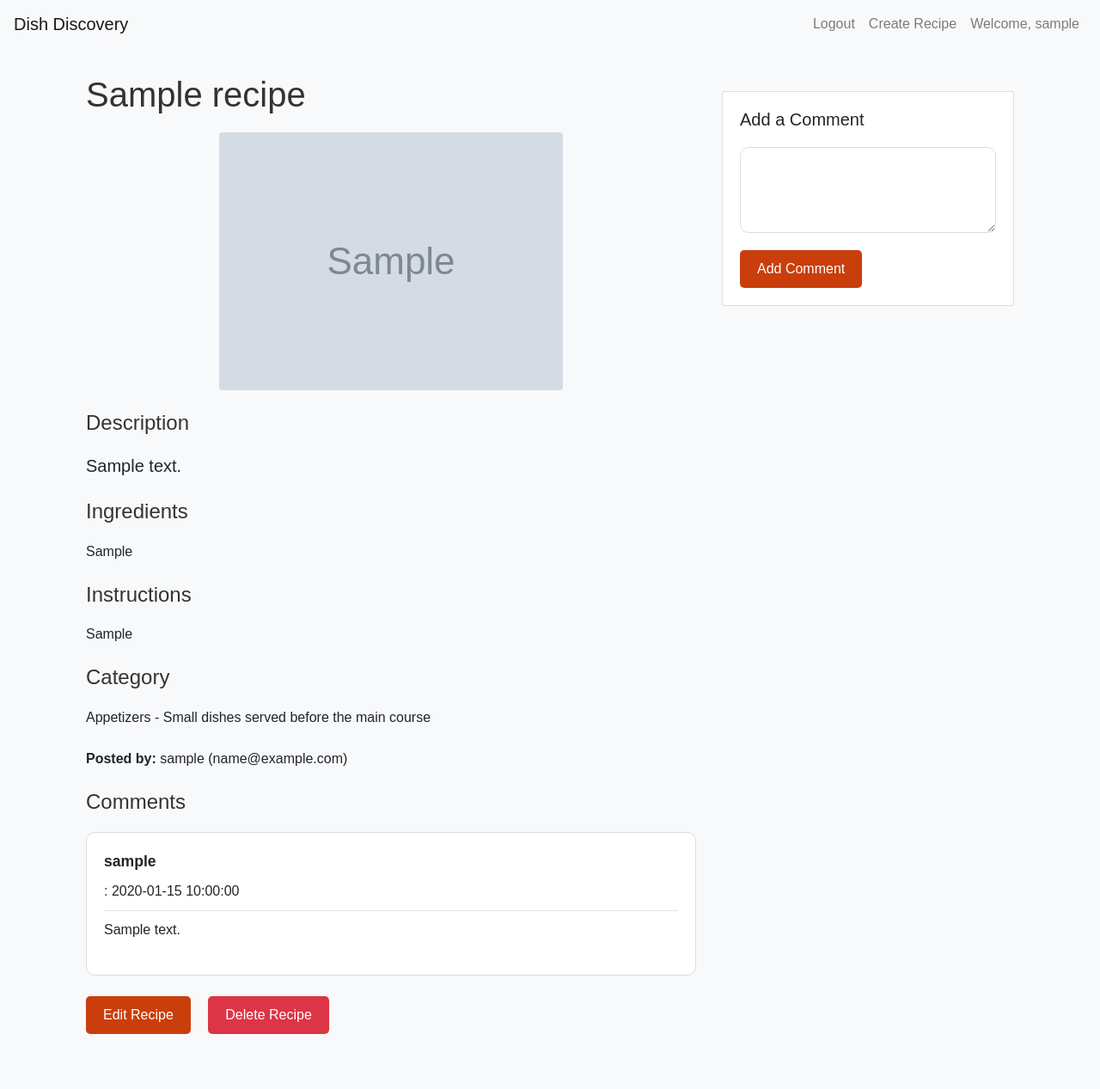
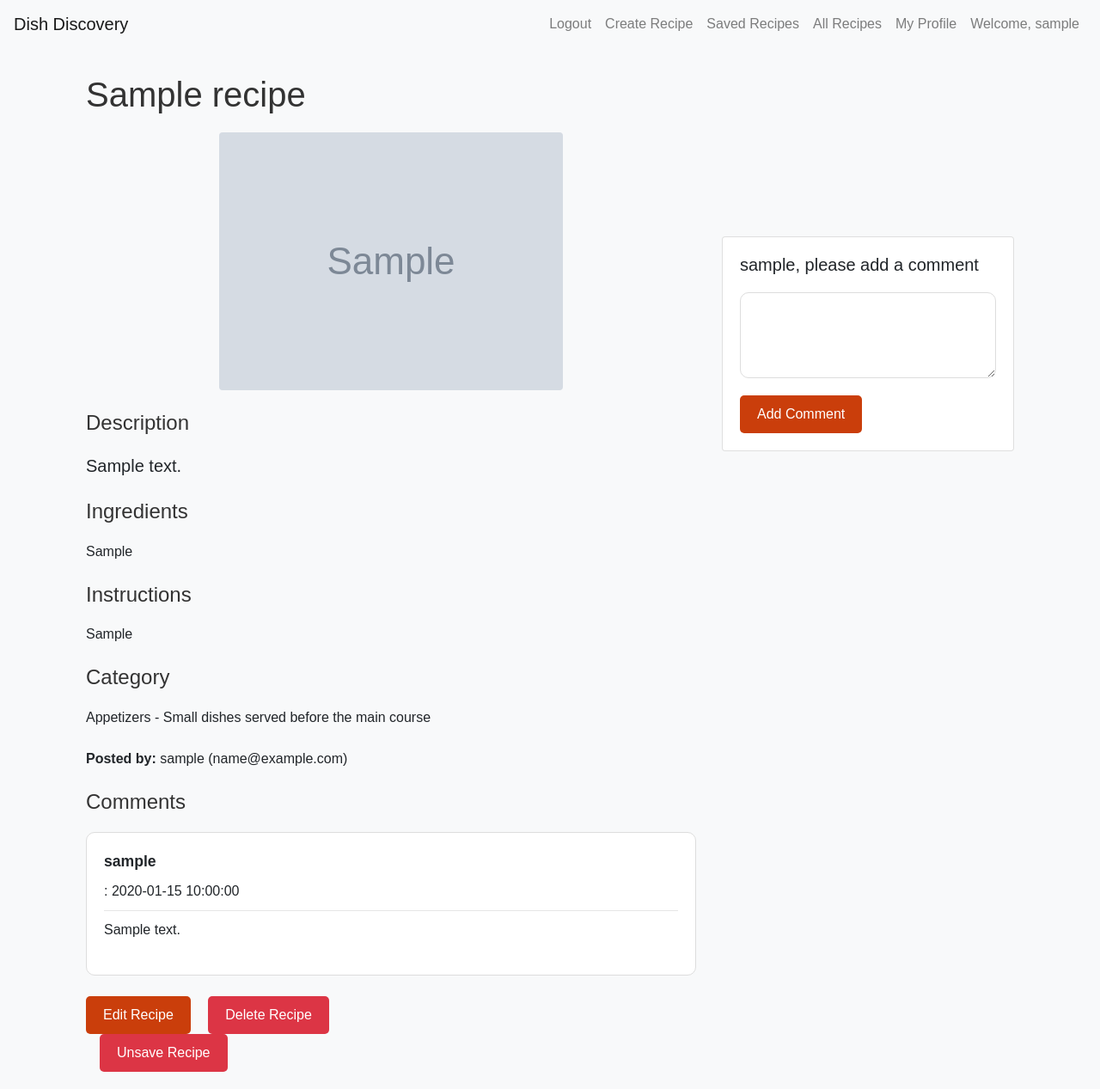
Before and after one commit to stanly08/dish-discovery, a Flask app: page /recipe/1 in a window 1280 px wide. Shown: the whole page at 86% size. Before the commit the page ends 1203 px from the top, so only its background shows below. Run offline with Flask 3, Linux system fonts and the light colour scheme; a user stored in the database is signed in; tables that the repository leaves empty hold one stand-in row (values such as "Sample post"); grey boxes marked "Sample" are stand-in pictures; some libraries are stand-ins or nearby versions.

Commit message:
added the saved recipe page, all recipes, and my profile

```diff
--- a/app/routes/recipe.py
+++ b/app/routes/recipe.py
@@ -3,7 +3,7 @@ This is the file for the recipe routes
 """
 from flask import Blueprint, request, jsonify, render_template, url_for, current_app, redirect
 from flask_login import login_required, current_user
-from app.models import Recipe, Category, Comment
+from app.models import Recipe, Category, Comment, SavedRecipe
 from app import db, Config
 from werkzeug.utils import secure_filename
 import os
@@ -42,11 +42,10 @@ def create_recipe():
             category_id=category_id
         )
 
+        db.session.add(recipe)
+        db.session.commit()
         response_data = recipe.to_dict()
         response_data['id'] = Recipe.query.order_by(Recipe.id.desc()).first().id
-
-        db.session.add(recipe)
-        db.session.commit()
         return jsonify(response_data), 201
 
     except Exception as e:
@@ -64,12 +63,12 @@ def create_recipe_page():
 
 
 @recipe_bp.route('/allrecipes', methods=['GET'])
-def get_recipes():
+def view_all_recipes():
     """
     This function returns all recipes
     """
     recipes = Recipe.query.all()
-    return jsonify([recipe.to_dict() for recipe in recipes])
+    return render_template('all.html', recipes=recipes)
 
 @recipe_bp.route('/recipe/<int:recipe_id>', methods=['GET'])
 def get_recipe(recipe_id):
@@ -90,12 +89,17 @@ def get_recipe(recipe_id):
     recipe_dict['category'] = category
     recipe_dict['comments'] = comments
 
+    saved_recipe = SavedRecipe.query.filter_by(user_id=current_user.id, recipe_id=recipe_id).first()
+    recipe_already_saved = saved_recipe is not None
+    is_saved = "yes" if recipe_already_saved else "no"
+    recipe_dict['is_saved'] = is_saved
     return render_template('recipe.html', recipe=recipe_dict)
 
 
 @recipe_bp.route('/recipe/<int:recipe_id>/comment', methods=['POST'])
 @login_required
 def add_comment(recipe_id):
+    """route for adding a comment to a recipe"""
     content = request.form['content']
     comment = Comment(content=content, user_id=current_user.id, recipe_id=recipe_id)
     db.session.add(comment)
@@ -105,6 +109,7 @@ def add_comment(recipe_id):
 @recipe_bp.route('/recipe/<int:recipe_id>/edit', methods=['POST'])
 @login_required
 def edit_recipe(recipe_id):
+    """route for editing a recipe"""
     recipe = Recipe.query.get(recipe_id)
     if recipe.user_id != current_user.id:
         return render_template('error.html', message='You do not have permission to edit this recipe'), 403
@@ -119,6 +124,7 @@ def edit_recipe(recipe_id):
 @recipe_bp.route('/recipe/<int:recipe_id>/delete', methods=['POST'])
 @login_required
 def delete_recipe(recipe_id):
+    """route for deleting a recipe"""
     recipe = Recipe.query.get(recipe_id)
     if recipe.user_id != current_user.id:
         return render_template('error.html', message='You do not have permission to delete this recipe'), 403
@@ -126,3 +132,19 @@ def delete_recipe(recipe_id):
     db.session.delete(recipe)
     db.session.commit()
     return redirect(url_for('home.index'))
+
+@recipe_bp.route('/recipe/<int:recipe_id>')
+@login_required
+def view_recipe(recipe_id):
+    """route for viewing a recipe"""
+    recipe = Recipe.query.get_or_404(recipe_id)
+    recipe_already_saved = SavedRecipe.query.filter_by(user_id=current_user.id, recipe_id=recipe_id).first()
+    return render_template('recipe.html', recipe=recipe, recipe_already_saved=recipe_already_saved)
+
+@recipe_bp.route('/saved_recipes')
+@login_required
+def saved_recipes():
+    """route for displaying saved recipes"""
+    saved_recipes = SavedRecipe.query.filter_by(user_id=current_user.id).all()
+    recipes = [saved_recipe.recipe for saved_recipe in saved_recipes]
+    return render_template('saved_recipes.html', recipes=recipes)
--- a/app/static/css/recipe.css
+++ b/app/static/css/recipe.css
@@ -125,3 +125,9 @@ textarea.form-control {
 .text-muted {
   color: #6c757d;
 }
+
+.sticky-center {
+  position: sticky;
+  top: 50%;
+  transform: translateY(-50%);
+}
--- a/app/templates/base.html
+++ b/app/templates/base.html
@@ -5,10 +5,11 @@
     <meta name="viewport" content="width=device-width, initial-scale=1, shrink-to-fit=no" />
     <title>{% block title %}Dish Discovery{% endblock %}</title>
     <link href="https://stackpath.bootstrapcdn.com/bootstrap/4.5.2/css/bootstrap.min.css" rel="stylesheet" />
+    <script src="https://code.jquery.com/jquery-3.5.1.min.js"></script>
     {% block styles %}{% endblock %}
   </head>
   <body>
-    <nav class="navbar navbar-expand-lg navbar-light bg-light">
+    <nav class="navbar navbar-expand-lg navbar-light bg-light sticky-top">
       <a class="navbar-brand" href="{{ url_for('home.index') }}">Dish Discovery</a>
       <button
         class="navbar-toggler"
@@ -29,6 +30,15 @@
           </li>
           <li class="nav-item">
             <a class="nav-link" href="{{ url_for('recipe.create_recipe_page') }}">Create Recipe</a>
+          </li>
+          <li class="nav-item">
+            <a class="nav-link" href="{{ url_for('recipe.saved_recipes') }}">Saved Recipes</a>
+          </li>
+          <li class="nav-item">
+            <a class="nav-link" href="{{ url_for('recipe.view_all_recipes') }}">All Recipes</a>
+          </li>
+          <li class="nav-item">
+            <a class="nav-link" href="{{ url_for('user_profile.user_profile', user_id=current_user.id) }}">My Profile</a>
           </li>
           <li class="nav-item">
             <a class="nav-link" href="#">Welcome, {{ current_user.username }}</a>
@@ -59,8 +69,6 @@
       </div>
       {% endif %} {% endwith %} {% block content %}{% endblock %}
     </div>
-
-    <script src="https://code.jquery.com/jquery-3.5.1.slim.min.js"></script>
     <script src="https://cdn.jsdelivr.net/npm/@popperjs/core@2.9.2/dist/umd/popper.min.js"></script>
     <script src="https://stackpath.bootstrapcdn.com/bootstrap/4.5.2/js/bootstrap.min.js"></script>
   </body>
--- a/app/templates/recipe.html
+++ b/app/templates/recipe.html
@@ -1,5 +1,6 @@
-{% extends "base.html" %} {% block title %} Recipe - Dish Discovery {% endblock %}{% block styles %}
-<link rel="stylesheet" href="../static/css/recipe.css " /> {% endblock %} {% block content %}
+{% extends "base.html" %} {% block title %}Recipe - Dish Discovery{% endblock %} {% block styles %}
+<link rel="stylesheet" href="../static/css/recipe.css" />
+{% endblock %} {% block content %}
 <div class="container">
   <div class="row">
     <div class="col-md-8">
@@ -40,20 +41,33 @@
       </ul>
       {% else %}
       <p>No comments yet.</p>
-      {% endif %} {% if current_user.is_authenticated and current_user.id == recipe.user_id %}
+      {% endif %}
       <div class="mt-4">
+        {% if current_user.is_authenticated and current_user.id == recipe.user_id %}
         <a href="{{ url_for('recipe.edit_recipe', recipe_id=recipe.id) }}" class="btn btn-primary mr-3">Edit Recipe</a>
         <form action="{{ url_for('recipe.delete_recipe', recipe_id=recipe.id) }}" method="post" style="display: inline">
           <button type="submit" class="btn btn-danger">Delete Recipe</button>
         </form>
+        {% endif %} {% if current_user.is_authenticated %}
+        <form id="save-recipe-form" action="{{ url_for('save_unsave_recipe.save_recipe', recipe_id=recipe.id) }}" method="POST">
+          <button type="button" class="btn btn-primary ml-3" id="save-recipe-btn">Save Recipe</button>
+        </form>
+        <form
+          id="unsave-recipe-form"
+          action="{{ url_for('save_unsave_recipe.unsave_recipe', recipe_id=recipe.id) }}"
+          method="POST"
+        >
+          <button type="button" class="btn btn-danger ml-3" id="unsave-recipe-btn">Unsave Recipe</button>
+        </form>
+        <p id="message"></p>
+        {% endif %}
       </div>
-      {% endif %}
     </div>
     {% if current_user.is_authenticated %}
     <div class="col-md-4">
-      <div class="card">
+      <div class="card sticky-center">
         <div class="card-body">
-          <h5 class="card-title">Add a Comment</h5>
+          <h5 class="card-title">{{ current_user.username }}, please add a comment</h5>
           <form action="{{ url_for('recipe.add_comment', recipe_id=recipe.id) }}" method="post">
             <div class="form-group">
               <textarea class="form-control" name="content" required></textarea>
@@ -66,4 +80,57 @@
     {% endif %}
   </div>
 </div>
+
+<script>
+  $(document).ready(function () {
+    console.log("Document is ready.");
+    var is_saved = "{{ recipe.is_saved }}";
+    console.log("Is saved:", is_saved);
+    console.log("Recipe already saved:", is_saved);
+
+    if (is_saved === "yes") {
+      $("#save-recipe-btn").hide();
+      $("#unsave-recipe-btn").show();
+    } else {
+      $("#save-recipe-btn").show();
+      $("#unsave-recipe-btn").hide();
+    }
+
+    $("#save-recipe-btn").click(function () {
+      console.log("Save button clicked.");
+      $.ajax({
+        url: $("#save-recipe-form").attr("action"),
+        type: "POST",
+        success: function (response) {
+          console.log("Save successful:", response);
+          $("#message").text(response.message).css("color", "green");
+          $("#save-recipe-btn").hide();
+          $("#unsave-recipe-btn").show();
+        },
+        error: function (response) {
+          console.log("Save failed:", response);
+          $("#message").text(response.responseJSON.error).css("color", "red");
+        },
+      });
+    });
+
+    $("#unsave-recipe-btn").click(function () {
+      console.log("Unsave button clicked.");
+      $.ajax({
+        url: $("#unsave-recipe-form").attr("action"),
+        type: "DELETE",
+        success: function (response) {
+          console.log("Unsave successful:", response);
+          $("#message").text(response.message).css("color", "green");
+          $("#unsave-recipe-btn").hide();
+          $("#save-recipe-btn").show();
+        },
+        error: function (response) {
+          console.log("Unsave failed:", response);
+          $("#message").text(response.responseJSON.error).css("color", "red");
+        },
+      });
+    });
+  });
+</script>
 {% endblock %}
```
Also changed, not shown: app/routes/user_profile.py (+3 -5 lines), app/static/js/create.js (+2 -6 lines), app/templates/all.html (added, +29 -0 lines), app/templates/home.js (deleted, +0 -44 lines), app/templates/saved_recipes.html (added, +23 -0 lines), app/templates/user_profile.html (added, +38 -0 lines).
